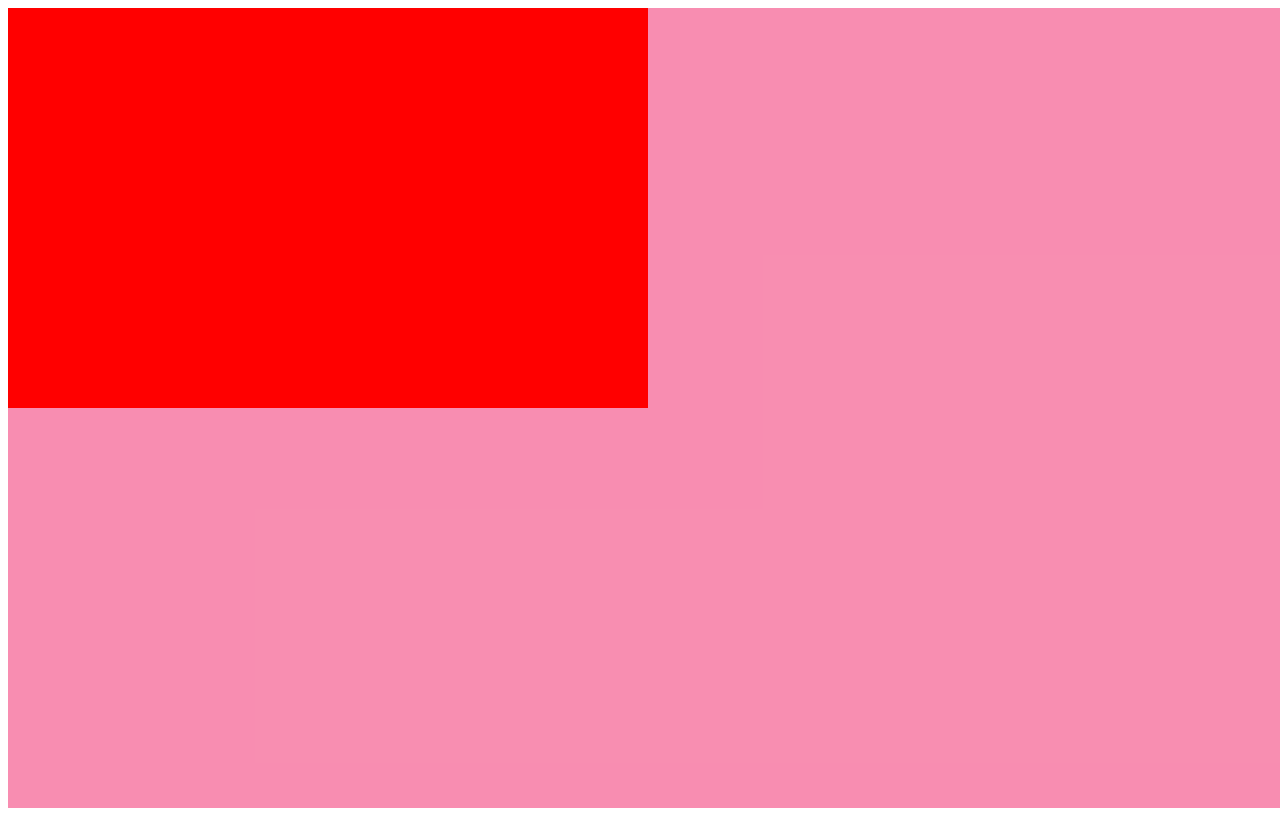
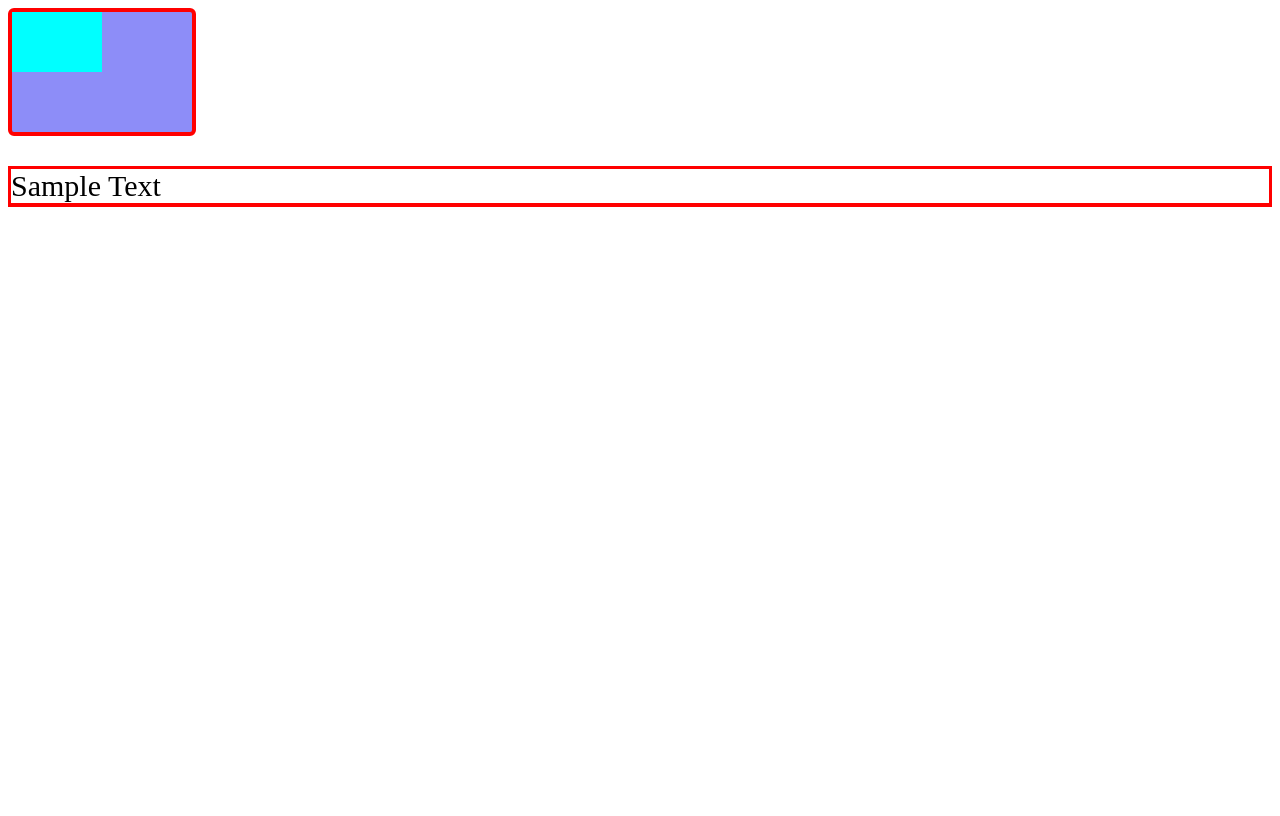
Before and after one commit to abhishekzzz/codingninjas_practice, a website: page CSS/demoColor.html in a window 1280 px wide. Drawn offline with Linux system fonts and the light colour scheme.

Commit message:
Update demoColor.html and demoStyle.css

```diff
--- a/CSS/demoColor.html
+++ b/CSS/demoColor.html
@@ -12,12 +12,8 @@
 
 		</div>
 	</div>
+	<p id="sample-para">Sample Text</p>
 
-	<div id="div3">
-		<div id="div4">
-
-		</div>
-	</div>
 
 </body>
 </html>
--- a/CSS/demoStyle.css
+++ b/CSS/demoStyle.css
@@ -1,34 +1,35 @@
+html{
+	font-size: 30px;
+}
+
 #div1{
-	height: 200px;
-	width: 300px;
+	height:4rem;
+	/*100vh;*/
+	/*200px;*/
+	width: 6rem;
+	/*100vw;*/
+	/*300px;*/
 	background-color: hsla(240, 89%, 53%, 0.5);
 	/*hsl(240, 89%, 53%);*/
 	/*rgba(25, 126, 200, 0.5);*/
 	/*rgb(250, 126, 200);*/
 	/*#393a7b;*/
 	/*	red;*/
+	/*border-width: 2px 4px 6px 8px;
+	border-style: solid;
+	border-color: red;*/
+
+	border: 4px solid red;
+	border-radius: 6px;
 }
 
+#sample-para{
+	border: solid red;
+/*	border-left: 4px solid red;*/
+	border-bottom-width: 4px;
+}
 #div2{
 	height: 50%;
 	width: 50%;
 	background-color: cyan;
 }
-
-/*this below will be priority as it is below*/
-#div1{
-	height: 100vh;
-	width: 100vw;
-	background-color: hsla(340, 89%, 53%, 0.5);
-	/*hsl(240, 89%, 53%);*/
-	/*rgba(25, 126, 200, 0.5);*/
-	/*rgb(250, 126, 200);*/
-	/*#393a7b;*/
-	/*	red;*/
-}
-
-#div2{
-	height: 50%;
-	width: 50%;
-	background-color: red;
-}
```
